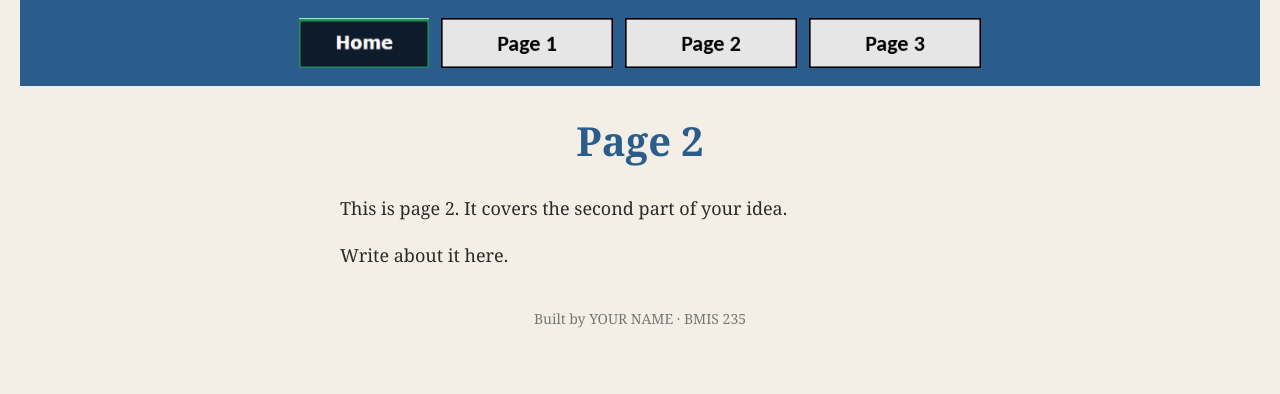
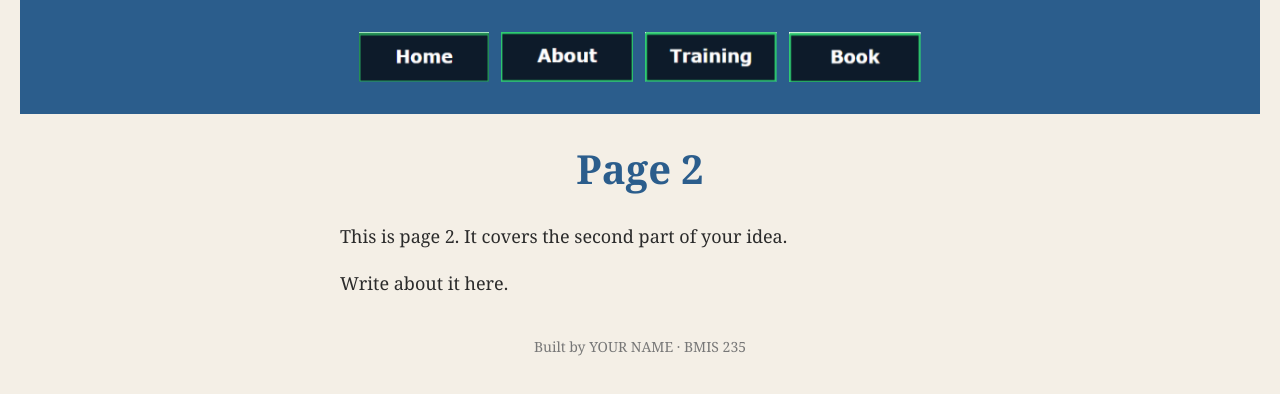
Before and after one commit to isaacdalhart2-ui/bmis235-html-3, a plain HTML site: page training.html in a window 1280 px wide. Drawn offline with Linux system fonts and the light colour scheme.

Commit message:
Update training.html new nav

```diff
--- a/training.html
+++ b/training.html
@@ -22,10 +22,12 @@
      other three pages, so every page has the exact same menu.
      ===================================================================== -->
 <nav>
+<nav>
     <a href="index.html"><img src="img/home.png" alt="Home"></a>
-    <a href="page1.html"><img src="img/page1.png" alt="Page 1"></a>
-    <a href="page2.html"><img src="img/page2.png" alt="Page 2"></a>
-    <a href="page3.html"><img src="img/page3.png" alt="Page 3"></a>
+    <a href="about.html"><img src="img/about.png" alt="About"></a>
+    <a href="training.html"><img src="img/training.png" alt="Training"></a>
+    <a href="book.html"><img src="img/book.png" alt="Book"></a>
+</nav>
 </nav>
 
 <h1>Page 2</h1>
```
